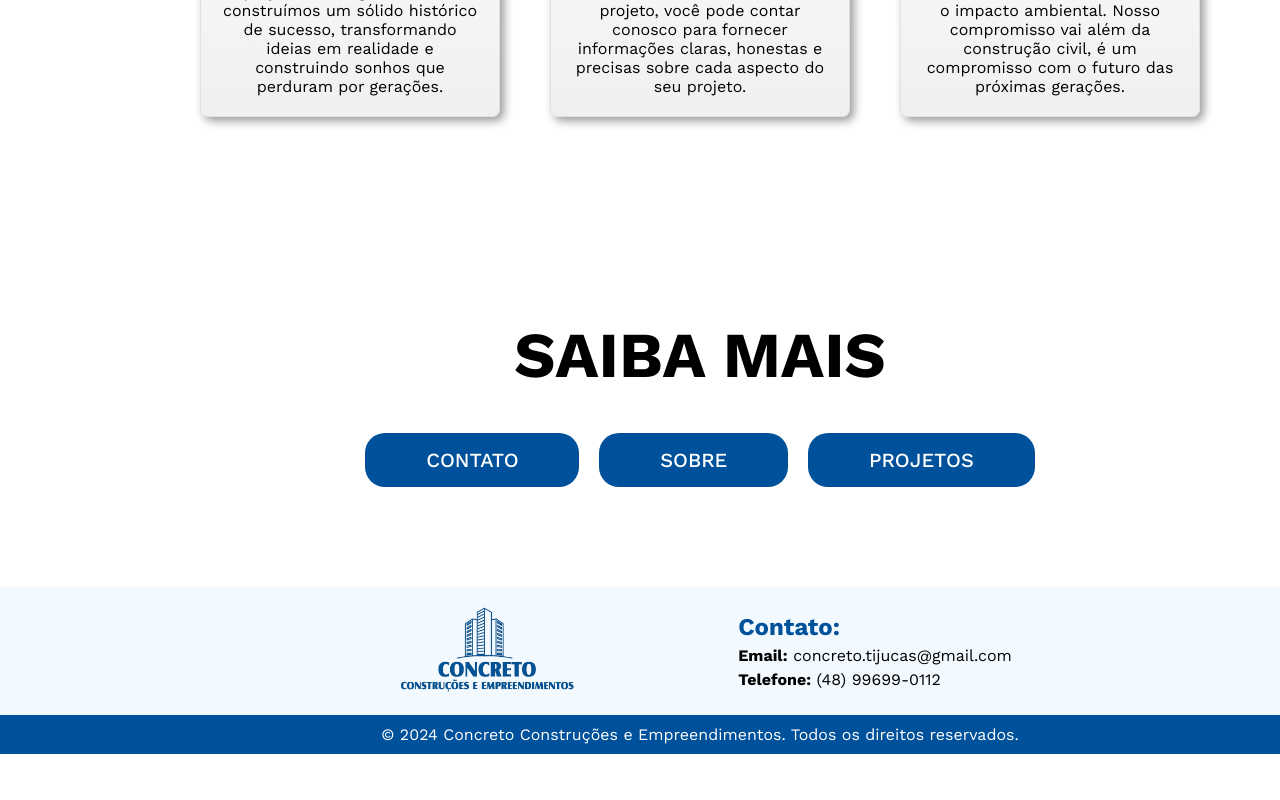
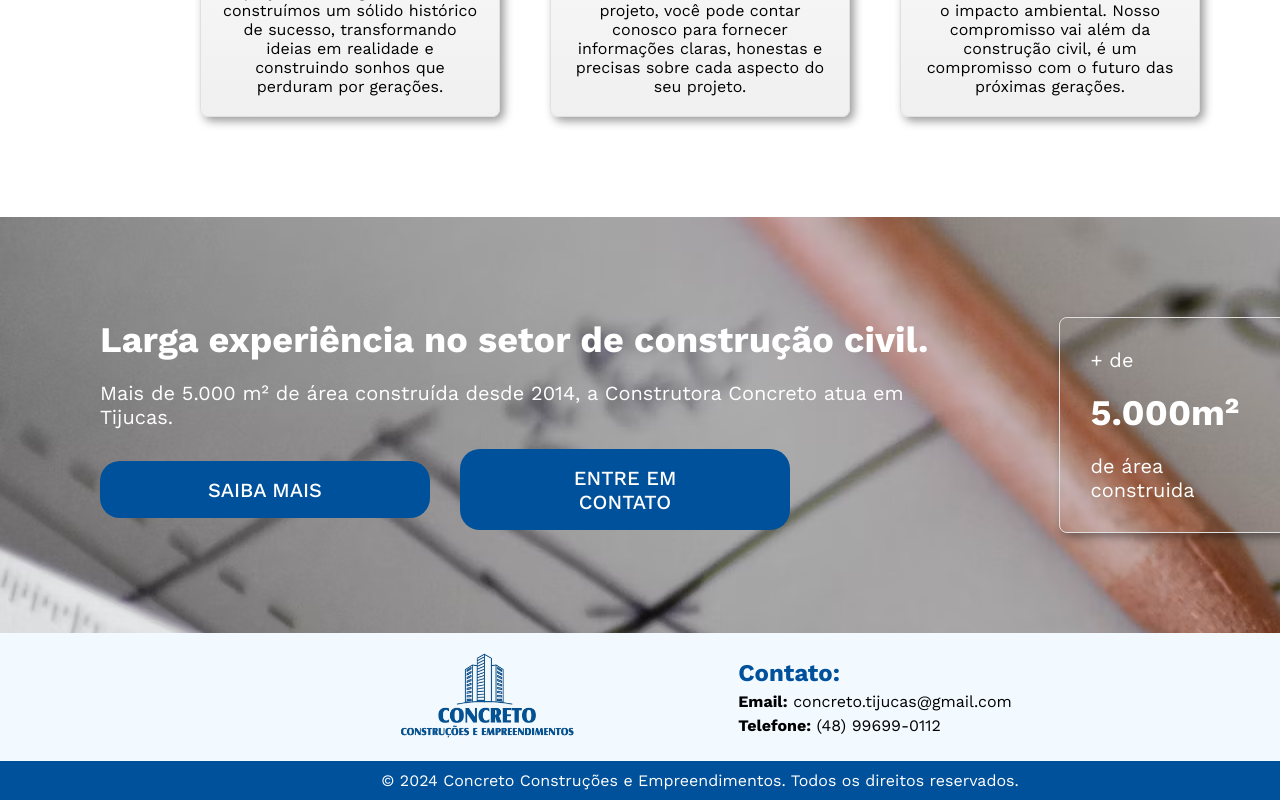
Before and after one commit to GregorySDaniel/concreto, a React (Vite) app: page / in a window 1280 px wide. Shown: the part 1115-1915 px from the top of the page. Before the commit the page ends 1869 px from the top, so only its background shows below. Built offline with nearby package versions, Linux system fonts and the light colour scheme.

Commit message:
add projects page + navigation

```diff
--- a/src/components/Header/index.jsx
+++ b/src/components/Header/index.jsx
@@ -1,15 +1,16 @@
 import { Container } from "./styles"
 import Logo from "../../assets/logo.png"
+
 
 export function Header(){
   return(
     <Container>
       <img src={Logo} alt="Logo da Concreto" />
       <div>
-        <a href="#">HOME</a>
-        <a href="#">SOBRE</a>
-        <a href="#">PROJETOS</a>
-        <a href="#">CONTATO</a>
+        <a href="/">HOME</a>
+        <a href="/sobre">SOBRE</a>
+        <a href="/projetos">PROJETOS</a>
+        <a href="/contato">CONTATO</a>
       </div>
     </Container>
   )
--- a/src/pages/About/index.jsx
+++ b/src/pages/About/index.jsx
@@ -3,6 +3,7 @@ import { Header } from '../../components/Header'
 import { Footer } from '../../components/Footer'
 import { Button } from '../../components/Button'
 import img from '../../assets/background1.jpg'
+import { Link } from 'react-router-dom'
 import { FcStatistics, FcOk } from "react-icons/fc";
 
 
@@ -32,7 +33,9 @@ export function About () {
           <section>
             <h1>10 anos de experiência</h1>
             <p>Desde 2014, nossa empresa tem se destacado na prestação de serviços de construção para clientes em Tijucas.</p>
-            <Button title="Entre em Contato"/>
+            <Link to="/contato">
+              <Button title="Entre em Contato"/>
+            </Link>
           </section>
         </TagsSection>
       </Main>
--- a/src/pages/Home/index.jsx
+++ b/src/pages/Home/index.jsx
@@ -3,6 +3,7 @@ import { Header } from '../../components/Header'
 import { Footer } from '../../components/Footer'
 import { Button } from '../../components/Button'
 import { Tag } from '../../components/Tag'
+import { Link } from "react-router-dom"
 import backgoundImg from '../../assets/background.jpg'
 import { FcOvertime, FcCollaboration, FcLandscape } from "react-icons/fc";
 
@@ -33,12 +34,23 @@ export function Home(){
             </Tags>
 
             <Contact>
-              <h1>SAIBA MAIS</h1>
-              <section>
-              <Button title="CONTATO"/>
-              <Button title="SOBRE"/>
-              <Button title="PROJETOS"/>
-              </section>
+              <div>
+                <h1>Larga experiência no setor de construção civil.</h1>
+                <p>Mais de 5.000 m² de área construída desde 2014, a Construtora Concreto atua em Tijucas.</p>
+                <section>
+                  <Link to ="/sobre">
+                    <Button title="SAIBA MAIS"/>
+                  </Link>
+                  <Link to ="/contato">
+                    <Button title="ENTRE EM CONTATO"/>
+                  </Link>
+                </section>
+              </div>
+              <div>
+                <p>+ de</p>
+                <h1>5.000m²</h1>
+                <p>de área construida</p>
+              </div>
             </Contact>
 
         </Main>
--- a/src/pages/Home/styles.js
+++ b/src/pages/Home/styles.js
@@ -1,4 +1,5 @@
 import styled from "styled-components";
+import background2 from '../../assets/bg-2.png'
 
 export const Container = styled.div`
   width: 100%;
@@ -53,22 +54,52 @@ export const Tags = styled.div`
 `;
 
 export const Contact = styled.div`
-  padding: 100px 20px;
   margin-top: 100px;
-  gap: 40px;
+  background: url(${background2});
+  justify-content: center;
+  align-items: center;
+  padding: 100px;
+  color: ${({theme})=>theme.COLORS.WHITE};
+  display: flex;
+  gap: 100px;
 
-  display: flex;
-  flex-direction: column;
-  align-items: center;
+  h1{
+    font-size: 36px;
+  }
 
-  font-size: 32px;
+  p {
+    font-size: 20px;
+  }
 
-  color: ${({theme})=> theme.COLORS.TEXT};
-
-
-  section{
+  div {
     display: flex;
-    justify-content: center;
+    flex-direction: column;
     gap: 20px;
   }
+
+  div:nth-child(2){
+  padding: 30px;
+  box-shadow: 4px 4px 10px rgba(0, 0, 0, 0.4);
+
+  border: 1px solid #e0e0e0;
+  border-radius: 8px;
+
+  transition: transform 0.2s;
+
+  &:hover{
+    transform: scale(1.1);
+  }
+  }
+
+  section {
+    display: flex;
+    gap: 30px;
+    align-items: center;
+    width: 100%;
+  }
+
+  button {
+    width: 330px;
+  }
+
 `;
--- /dev/null
+++ b/src/pages/Projects/index.jsx
@@ -0,0 +1,15 @@
+import { Container, Main } from './styles'
+import { Header } from '../../components/Header'
+import { Footer } from '../../components/Footer'
+
+export function Projects(){
+return(
+  <Container>
+    <Header/>
+    <Main>
+
+    </Main>
+    <Footer/>
+  </Container>
+)
+}
--- /dev/null
+++ b/src/pages/Projects/styles.js
@@ -0,0 +1,18 @@
+import styled from "styled-components";
+
+export const Container = styled.div`
+  width: 100%;
+  height: 100vh;
+  display: grid;
+  gap: 100px;
+
+  grid-template-rows: 80px auto 50px;
+  grid-template-areas:
+  "header"
+  "content"
+  "footer";
+`;
+
+export const Main = styled.div`
+
+`;
--- a/src/routes/app.routes.jsx
+++ b/src/routes/app.routes.jsx
@@ -3,6 +3,7 @@ import { Routes, Route } from 'react-router-dom'
 import { Home } from '../pages/Home'
 import { About } from '../pages/About'
 import { Contact } from '../pages/Contact'
+import { Projects } from '../pages/Projects'
 
 export function AppRoutes(){
   return(
@@ -10,6 +11,7 @@ export function AppRoutes(){
       <Route path="/" element={<Home/>}/>
       <Route path="/sobre" element={<About/>}/>
       <Route path="/contato" element={<Contact/>}/>
+      <Route path="/projetos" element={<Projects/>}/>
     </Routes>
   )
 }
```
